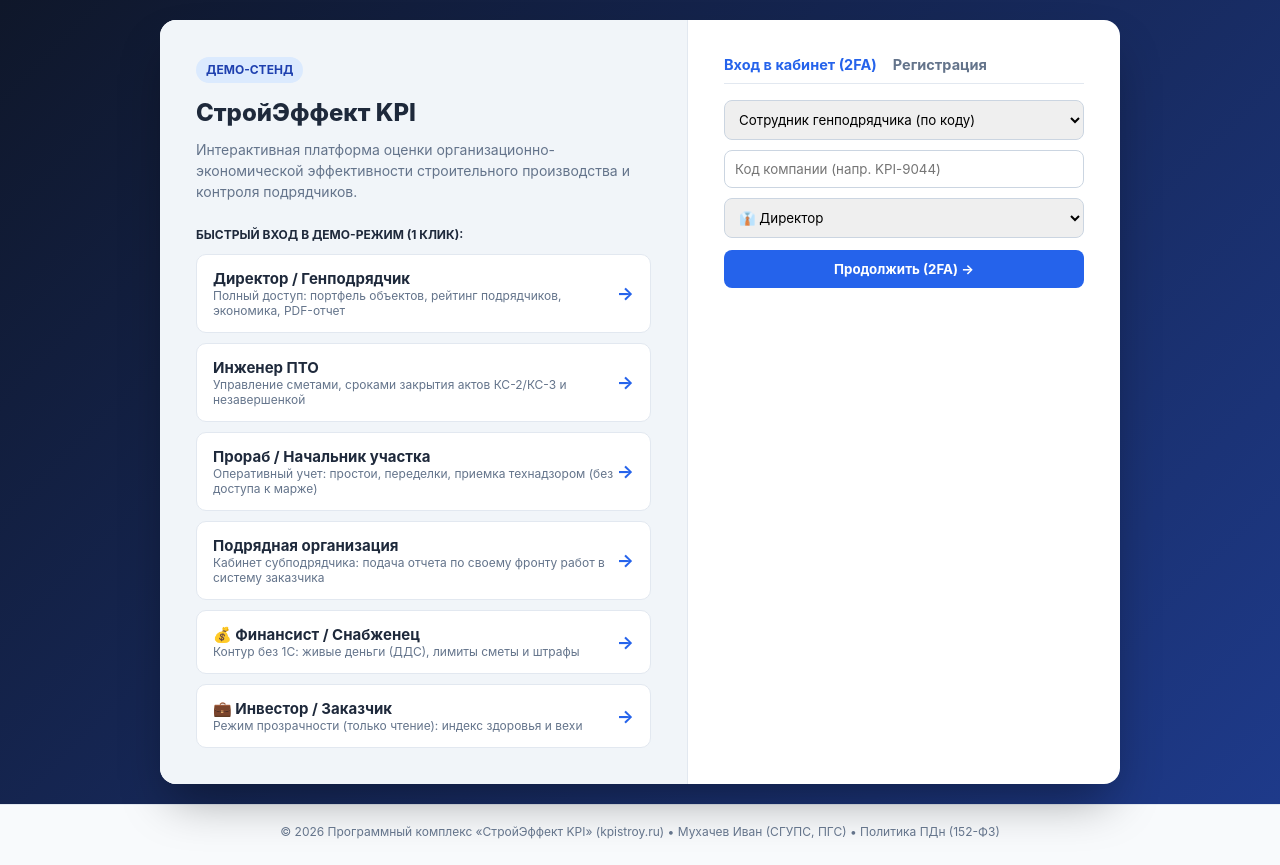
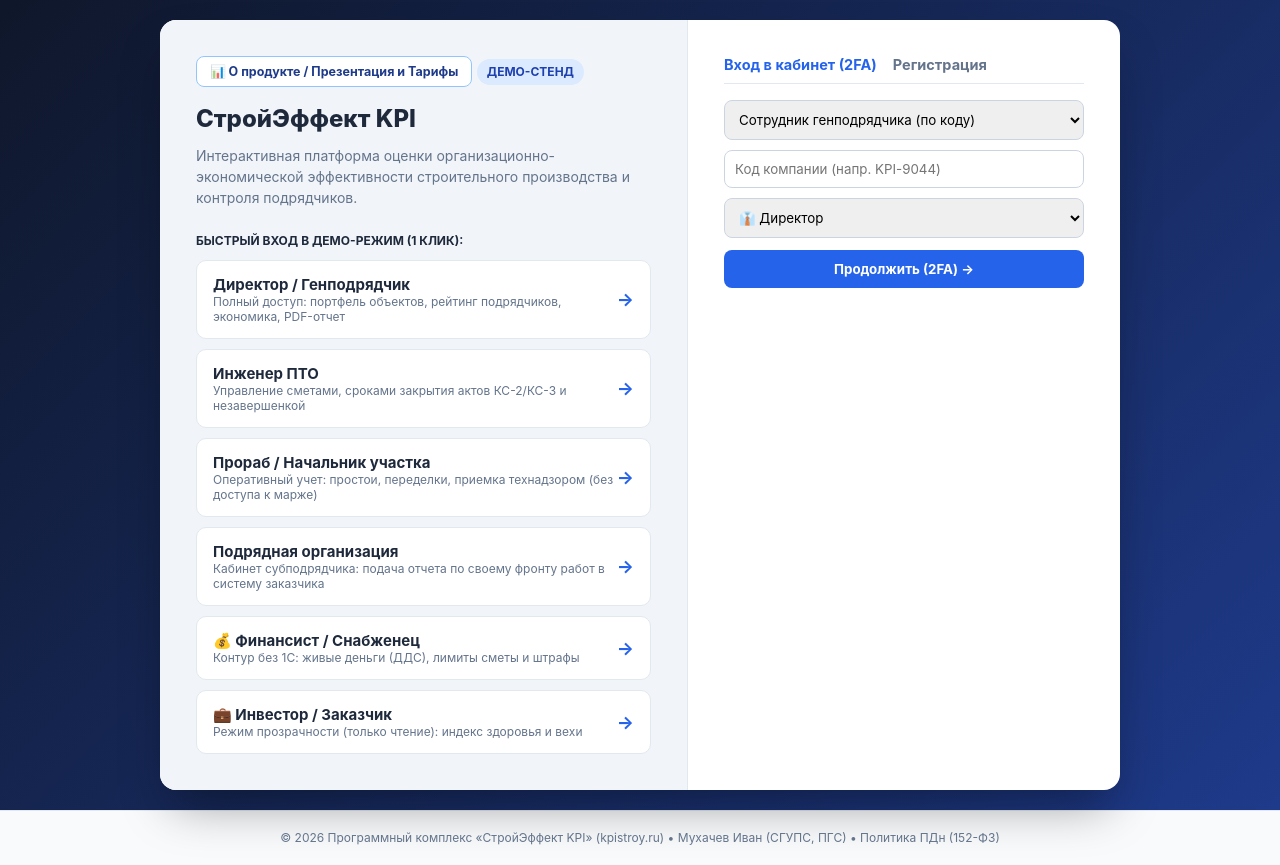
Before and after one commit to ivanmuhacev229-lang/kpi-stroy, a plain HTML site: page index.html in a window 1280 px wide. Both pictures are taken after a click on the button "🚀 Открыть рабочую систему →". Drawn offline with Linux system fonts and the light colour scheme.

Commit message:
Update index.html

```diff
--- a/index.html
+++ b/index.html
@@ -2613,6 +2613,56 @@ function renderPortfolioTable() {
   s1.appendChild(chart);
 })();
 </script>
+<!-- УМНЫЙ ПОКАЗ ПРЕЗЕНТАЦИИ (1 РАЗ) + КНОПКА ВОЗВРАТА НА ЭКРАНЕ ВХОДА И В ШАПКЕ -->
+<script>
+(function() {
+  var l = document.getElementById('saas-landing-page');
+  if (!l) return;
+
+  l.style.position = 'fixed';
+  l.style.inset = '0';
+  l.style.overflowY = 'auto';
+  l.style.zIndex = '9500';
+
+  // 1. Если пользователь уже видел презентацию — сразу открываем экран входа
+  try {
+    if (localStorage.getItem('kpistroy_seen_pres') === '1') {
+      l.style.display = 'none';
+    }
+  } catch (e) {}
+
+  function closeAndRemember() {
+    l.style.display = 'none';
+    try { localStorage.setItem('kpistroy_seen_pres', '1'); } catch (e) {}
+    window.scrollTo(0, 0);
+  }
+
+  function openPresentation() {
+    l.style.display = 'block';
+    l.scrollTop = 0;
+  }
+
+  var bTop = document.getElementById('btn-launch-v5');
+  if (bTop) bTop.onclick = closeAndRemember;
+  var bBot = document.getElementById('btn-launch-v5-s6');
+  if (bBot) bBot.onclick = closeAndRemember;
+
+  // 2. Добавляем кнопку возврата на экран входа (#authScreen) и привязываем кнопку в шапке
+  var authDemo = document.querySelector('.auth-demo');
+  if (authDemo && !document.getElementById('btn-auth-back-pres')) {
+    var backBtn = document.createElement('button');
+    backBtn.id = 'btn-auth-back-pres';
+    backBtn.type = 'button';
+    backBtn.textContent = '📊 О продукте / Презентация и Тарифы';
+    backBtn.style.cssText = 'margin-bottom:14px;background:#fff;color:#1e3a8a;border:1px solid #93c5fd;padding:7px 13px;border-radius:8px;font-size:12.5px;font-weight:700;cursor:pointer;display:inline-flex;align-items:center;gap:6px;';
+    backBtn.onclick = openPresentation;
+    authDemo.insertBefore(backBtn, authDemo.firstChild);
+  }
+
+  var hdrBtn = document.getElementById('btn-show-pres-hdr');
+  if (hdrBtn) hdrBtn.onclick = openPresentation;
+})();
+</script>
 
 </body>
 </html>
```
